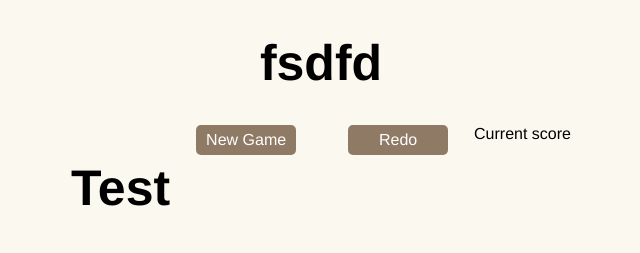
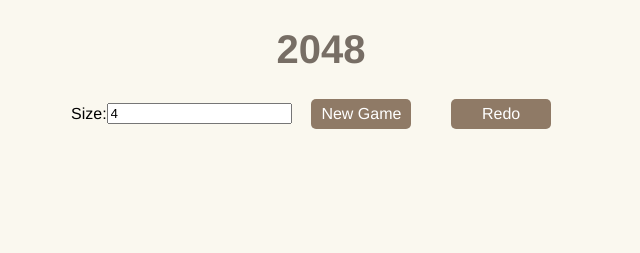
Before and after one commit to vangelov/2048, a React app: page / in a window 1280 px wide. Shown: the whole page, without its empty margins (319-959 px from the left). Built offline with nearby package versions, Linux system fonts and the light colour scheme.

Commit message:
Add SizeLabel component

```diff
--- /dev/null
+++ b/src/App/Menu/SizeLabel/index.js
@@ -0,0 +1,11 @@
+import React from 'react';
+
+import './style.css';
+
+export default function SizeLabel(props) {
+  return (
+    <div className="SizeLabel">
+      Size: <input value="4" />
+    </div>
+  );
+}
--- /dev/null
+++ b/src/App/Menu/SizeLabel/style.css
@@ -0,0 +1,4 @@
+.SizeLabel {
+  display: flex;
+  align-items: center;
+}
--- a/src/App/Menu/index.js
+++ b/src/App/Menu/index.js
@@ -2,15 +2,14 @@ import React from 'react';
 
 import './style.css';
 import Button from '../__shared__/Button';
+import SizeLabel from './SizeLabel';
 
 export function Menu(props) {
   return (
     <div className="Menu">
-      <h1>Test</h1>
+      <SizeLabel />
       <Button label="New Game" />
       <Button label="Redo" />
-
-      <div>Current score</div>
     </div>
   );
 }
--- a/src/App/__shared__/Button/style.css
+++ b/src/App/__shared__/Button/style.css
@@ -5,7 +5,6 @@
   width: 100px;
   border-radius: 5px;
   margin: 0 auto;
-  margin-bottom: 25px;
   text-align: center;
   display: flex;
   flex-direction: row;
--- a/src/App/index.js
+++ b/src/App/index.js
@@ -7,7 +7,7 @@ class App extends Component {
   render() {
     return (
       <div className="App">
-        <h1>fsdfd</h1>
+        <h1>2048</h1>
         <Menu />
       </div>
     );
--- a/src/App/style.css
+++ b/src/App/style.css
@@ -1,4 +1,8 @@
-h1 {
+.App {
+}
+
+.App h1 {
+  color: #776e65;
   text-align: center;
-  font-size: 50px;
+  font-size: 40px;
 }
```
Also changed, not shown: src/App/Menu/ControlPanel/index.js (deleted).
